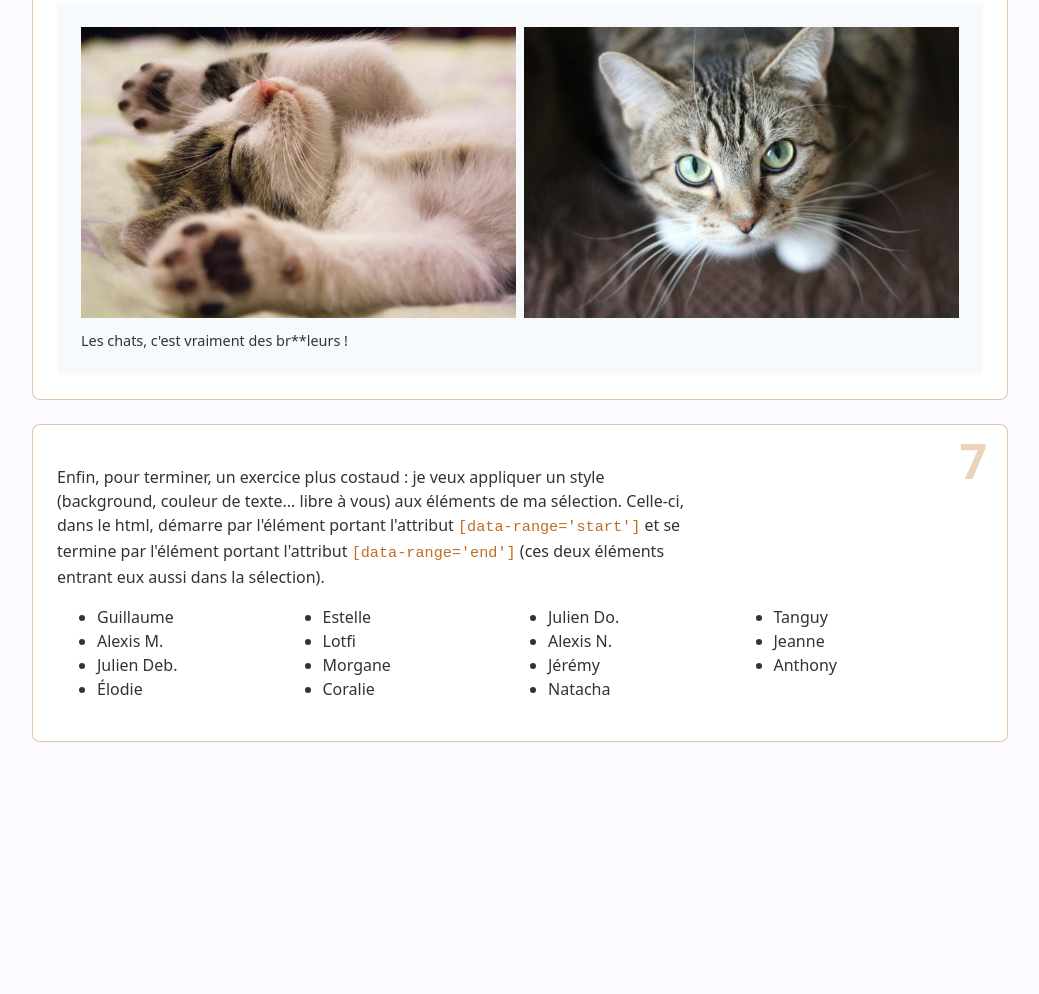
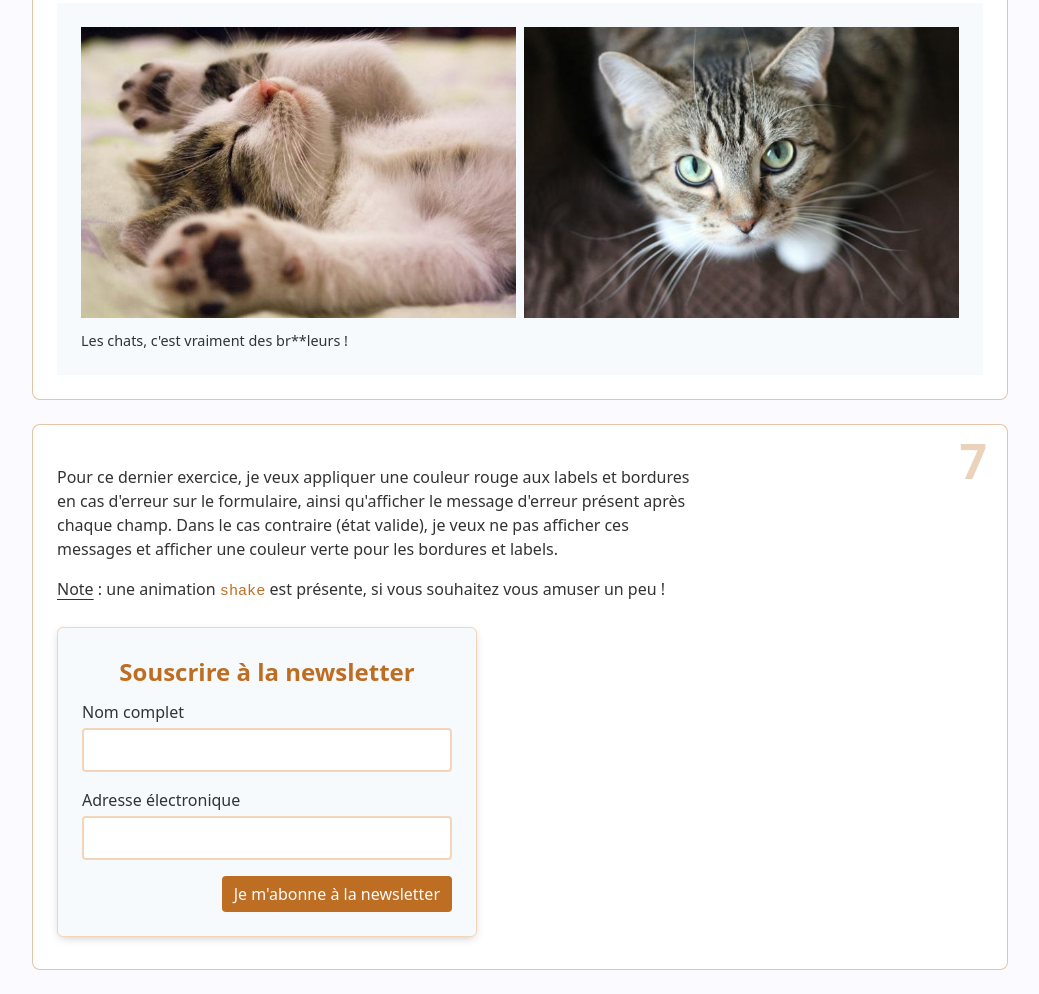
Before and after one commit to blokche/cercle-dev-frontend-challenges-1, a website built with Vite: page index.html in a window 1280 px wide. Shown: the part 2293-3287 px from the top of the page, without its empty margins (120-1159 px from the left). Before the commit the page ends 3059 px from the top, so only its background shows below. Built offline with nearby package versions, Linux system fonts and the light colour scheme.

Commit message:
update last exercice

```diff
--- a/assets/_exercices.scss
+++ b/assets/_exercices.scss
@@ -2,7 +2,9 @@
 
 $accent-color: map-get(variables.$colors, Accent);
 $danger-color: map-get(variables.$colors, Danger);
+$success-color: map-get(variables.$colors, Success);
 $neutral-color: map-get(variables.$colors, Neutral);
+$text-color: map-get(variables.$colors, Text);
 $canvas-color: map-get(variables.$colors, Canvas);
 
 @layer exercices {
@@ -146,8 +148,77 @@ $canvas-color: map-get(variables.$colors, Canvas);
   }
 
   .ex7 {
-    ul {
-      columns: 200px;
+    form {
+      margin-block: 24px 8px;
+      max-inline-size: 420px;
+      padding: 24px;
+      border-radius: 6px;
+      border: solid 1px lighten($accent-color, 40%);
+      background-color: $neutral-color;
+      box-shadow: 0 3px 10px -3px transparentize($text-color, 0.7);
+
+      .form-title {
+        font-weight: 600;
+        text-align: center;
+        color: $accent-color;
+        margin-block: 8px 16px;
+      }
+      .error-message {
+        display: none;
+        margin: 6px 0 0;
+      }
+      .error-message + .form-input {
+        margin-block-start: 16px;
+      }
+      .form-input {
+        display: grid;
+        gap: 4px;
+        input {
+          border-radius: 4px;
+          border: solid 2px lighten($accent-color, 40%);
+          padding: 8px;
+          font: inherit;
+        }
+      }
+
+      button[type="submit"] {
+        appearance: none;
+        display: block;
+        margin-inline-start: auto;
+        margin-block-start: 16px;
+        font: inherit;
+        border: none;
+        cursor: pointer;
+        padding: 6px 12px;
+        border-radius: 4px;
+        color: $canvas-color;
+        background-color: $accent-color;
+        transition: background-color 200ms linear;
+        &:hover,
+        &:focus-visible {
+          background-color: darken($accent-color, 10%);
+        }
+      }
     }
   }
 }
+
+@keyframes shake {
+  10%,
+  90% {
+    transform: translate3d(-1px, 0, 0);
+  }
+  20%,
+  80% {
+    transform: translate3d(2px, 0, 0);
+  }
+  30%,
+  50%,
+  70% {
+    transform: translate3d(-4px, 0, 0);
+  }
+  40%,
+  60% {
+    transform: translate3d(4px, 0, 0);
+  }
+}
--- a/assets/_variables.scss
+++ b/assets/_variables.scss
@@ -4,4 +4,5 @@ $colors: (
   Accent: hsl(29, 69%, 44%),
   Neutral: hsl(208, 70%, 98%),
   Danger: hsl(0, 55%, 48%),
+  Success: hsl(120, 53%, 36%),
 );
--- a/index.html
+++ b/index.html
@@ -151,33 +151,35 @@
       <!-- Exercice 7 -->
       <section class="exercice ex7">
         <p class="exercice-instruction">
-          Enfin, pour terminer, un exercice plus costaud : je veux appliquer un
-          style (background, couleur de texte... libre à vous) aux éléments de
-          ma sélection. Celle-ci, dans le html, démarre par l'élément portant
-          l'attribut
-          <code>[data-range='start']</code> et se termine par l'élément portant
-          l'attribut <code>[data-range='end']</code> (ces deux éléments entrant
-          eux aussi dans la sélection).
+          Pour ce dernier exercice, je veux appliquer une couleur rouge aux
+          labels et bordures en cas d'erreur sur le formulaire, ainsi
+          qu'afficher le message d'erreur présent après chaque champ. Dans le
+          cas contraire (état valide), je veux ne pas afficher ces messages et
+          afficher une couleur verte pour les bordures et labels.
         </p>
-        <div class="users-list">
-          <ul>
-            <li>Guillaume</li>
-            <li>Alexis M.</li>
-            <li>Julien Deb.</li>
-            <li>&Eacute;lodie</li>
-            <li>Estelle</li>
-            <li data-range="start">Lotfi</li>
-            <li>Morgane</li>
-            <li>Coralie</li>
-            <li>Julien Do.</li>
-            <li>Alexis N.</li>
-            <li>Jérémy</li>
-            <li data-range="end">Natacha</li>
-            <li>Tanguy</li>
-            <li>Jeanne</li>
-            <li>Anthony</li>
-          </ul>
-        </div>
+        <p>
+          <u>Note</u> : une animation <code>shake</code> est présente, si vous
+          souhaitez vous amuser un peu !
+        </p>
+        <form action="" novalidate>
+          <h2 class="form-title">Souscrire à la newsletter</h2>
+          <div class="form-input">
+            <label for="ex7-fullname">Nom complet</label>
+            <input type="text" id="ex7-fullname" required minlength="2" />
+          </div>
+          <p class="error-message">
+            <span class="icon">⚠️ </span> Veuillez renseigner votre nom complet.
+          </p>
+          <div class="form-input">
+            <label for="ex7-email">Adresse électronique</label>
+            <input type="email" name="email" id="ex7-email" />
+          </div>
+          <p class="error-message">
+            <span class="icon">⚠️ </span>
+            Veuillez renseigner votre adresse électronique.
+          </p>
+          <button type="submit">Je m'abonne à la newsletter</button>
+        </form>
       </section>
     </div>
     <script type="module" src="/main.js"></script>
--- a/main.js
+++ b/main.js
@@ -7,8 +7,10 @@ console.log(
   "color: ghostwhite; background: #c22d2d; padding: 6px 8px;"
 );
 
-$("form").addEventListener("submit", (event) => {
-  event.preventDefault();
+$$("form").forEach((form) => {
+  form.addEventListener("submit", (event) => {
+    event.preventDefault();
+  });
 });
 
 const todo_list = $(".ex2 .todos-list");
```
